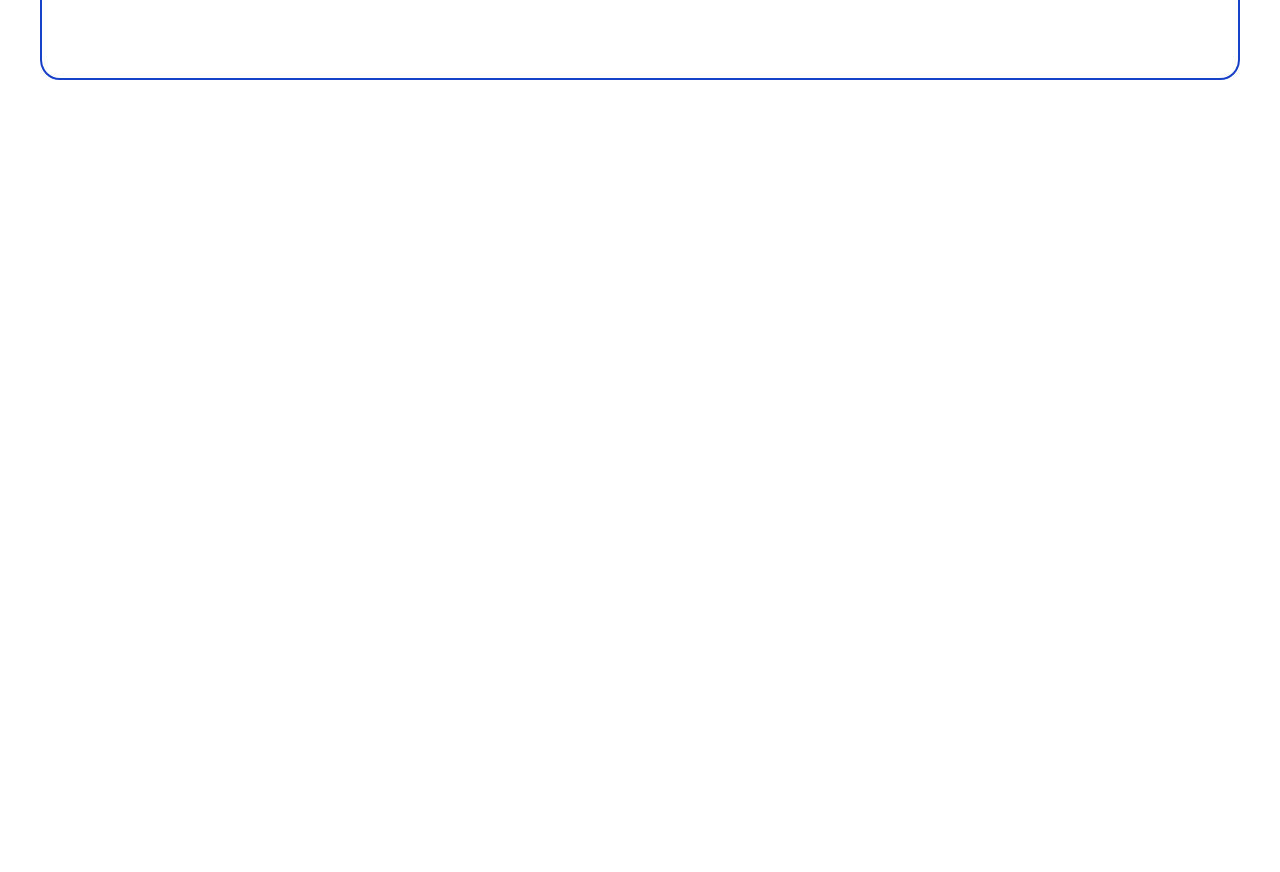
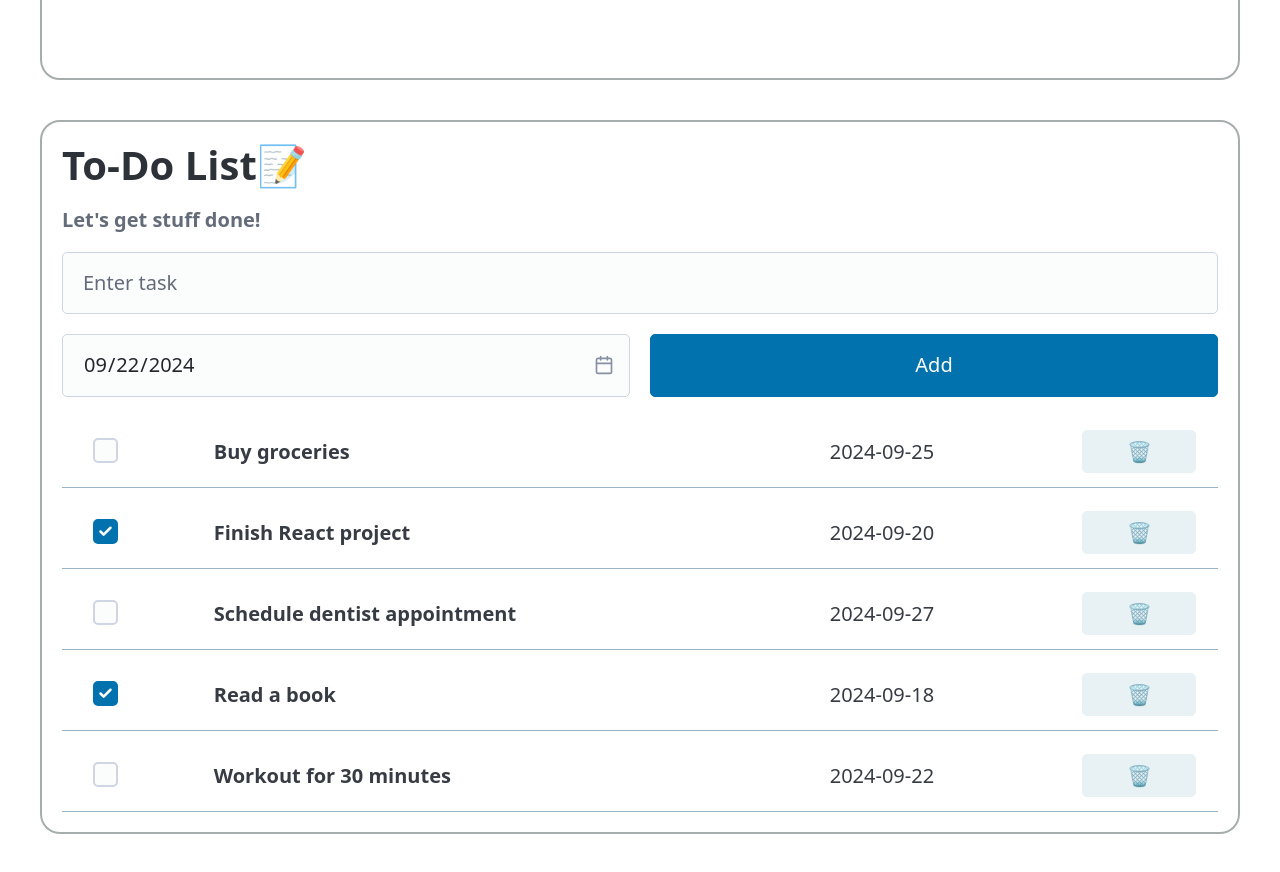
Before and after one commit to easoncchou/starboard-frontend, a React (Vite) app: page / in a window 1280 px wide. Shown: the part 440-1312 px from the top of the page. Before the commit the page ends 800 px from the top, so only its background shows below. Built offline with nearby package versions, Linux system fonts and the light colour scheme; no server answers.

Commit message:
finished to-do list with mock data

```diff
--- a/src/App.jsx
+++ b/src/App.jsx
@@ -2,6 +2,7 @@ import { useState } from 'react'
 import Landing from './components/Landing'
 import Header from './components/Header'
 import Weather from './components/Weather'
+import ToDo from './components/ToDo'
 
 function App() {
   const [signedIn, setSignedIn] = useState(true)
@@ -12,6 +13,7 @@ function App() {
         <>
         <Header />
         <Weather />
+        <ToDo/>
         </>
       ) : (
         <Landing />
--- a/src/components/ToDo.jsx
+++ b/src/components/ToDo.jsx
@@ -1,8 +1,74 @@
 import { useState, useEffect } from 'react'
+import ToDoItem from './ToDoItem'
+import toDoItemsData from '../mockToDoData.json'
 
 export default function ToDo() {
 
+    const getCurrentDate = () => {
+        const today = new Date();
+        const year = today.getFullYear();
+        const month = String(today.getMonth() + 1).padStart(2, '0'); // Months are zero-based
+        const day = String(today.getDate()).padStart(2, '0');
+        return `${year}-${month}-${day}`;
+    };
+
+    const [toDoItems, setToDoItems] = useState(toDoItemsData)
+
+    const [taskInput, setTaskInput] = useState("")
+
+    const [dateInput, setDateInput] = useState(getCurrentDate)
+
+    useEffect(() => {}, [])
+
+    function handleTaskChange(event) {
+        setTaskInput(event.target.value)
+    }
+
+    function handleDateChange(event) {
+        setDateInput(event.target.value)
+    }
+
+    function handleDelete(id) {
+        setToDoItems(toDoItems.filter((item) => item.id !== id))
+    }
+
+    function handleToggleDone(id) {
+        setToDoItems(toDoItems.map(item => {
+            if (item.id === id) {
+                return {...item, done: !item.done}
+            }
+            return item
+        }))
+    }
+
+    function handleSubmit(event) {
+        event.preventDefault()
+        if (taskInput.length > 0) {
+            toDoItems.push({task: taskInput, done: false, dateToComplete: dateInput})
+            setTaskInput('')
+            setDateInput(getCurrentDate())
+        }
+    }
+
     return (
+        <div className="container widget-container">
+            <h1>To-Do List📝</h1>
+            <h6>Let's get stuff done!</h6>
+            <form onSubmit={handleSubmit}>
+            <input name="taskName" type="text" placeholder="Enter task" value={taskInput} onChange={handleTaskChange}/>
+                <div className="grid">
+                    <input name="date" type="date" value={dateInput} onChange={handleDateChange}/>
+                    <input type="submit" value="Add" />
+                </div>
+            </form>
+            <div className="item-list">
+                {toDoItems.map((item, index) => {
+                    return (
+                        <ToDoItem key={item.id} id={item.id} task={item.task} done={item.done} dateToComplete={item.dateToComplete} handleToggleDone={handleToggleDone} handleDelete={handleDelete}/>
+                    )
+                })}
+            </div>
+        </div>
 
     )
 }
--- /dev/null
+++ b/src/components/ToDoItem.jsx
@@ -0,0 +1,13 @@
+import { useState, useEffect } from 'react'
+
+export default function ToDoItem({id, task, done, dateToComplete, handleToggleDone, handleDelete}) {
+
+    return (
+        <div className="to-do-item">
+            <input type="checkbox" checked={done} onChange={() => handleToggleDone(id)}/>
+            <div><b>{task}</b></div>
+            <div>{dateToComplete}</div>
+            <button onClick={() => handleDelete(id)}>🗑️</button>
+        </div>
+    )
+}
--- a/src/components/Weather.jsx
+++ b/src/components/Weather.jsx
@@ -16,7 +16,7 @@ export default function Weather() {
             const coordinateResponse = await fetch(`https://api.openweathermap.org/geo/1.0/direct?q=${location}&limit=5&appid=582e92759378a0b3ea0201210b74a023`)
             const coordinateData = await coordinateResponse.json()
             setCoordinateDataLength(coordinateData.length)
-            console.log(coordinateData)
+            // console.log(coordinateData)
             // console.log(`${coordinateData[0].lat}, ${coordinateData[0].lon}`)
             const weatherResponse = await fetch(`https://api.openweathermap.org/data/2.5/weather?lat=${coordinateData[locationIndex].lat}&lon=${coordinateData[locationIndex].lon}&appid=582e92759378a0b3ea0201210b74a023&units=metric`)
             let weatherData = await weatherResponse.json()
@@ -52,7 +52,7 @@ export default function Weather() {
             const ceiling = coordinateDataLength > 0 ? coordinateDataLength : 1
             return (prevLocationIndex + 1) % ceiling
         })
-        console.log(locationIndex)
+        // console.log(locationIndex)
     }
 
     let suggestion = <p>&nbsp;</p>
@@ -65,7 +65,7 @@ export default function Weather() {
     }
 
     return (
-        <div className="container weatherContainer">
+        <div className="container widget-container">
             <header>
                 <h1>&nbsp;Weather🌥️</h1>
                 <h6>&nbsp;&nbsp;what's it like outside?</h6>
--- /dev/null
+++ b/src/mockToDoData.json
@@ -0,0 +1,32 @@
+[
+    {
+        "id": 1,
+        "task": "Buy groceries",
+        "done": false,
+        "dateToComplete": "2024-09-25"
+    },
+    {
+        "id": 2,
+        "task": "Finish React project",
+        "done": true,
+        "dateToComplete": "2024-09-20"
+    },
+    {
+        "id": 3,
+        "task": "Schedule dentist appointment",
+        "done": false,
+        "dateToComplete": "2024-09-27"
+    },
+    {
+        "id": 4,
+        "task": "Read a book",
+        "done": true,
+        "dateToComplete": "2024-09-18"
+    },
+    {
+        "id": 5,
+        "task": "Workout for 30 minutes",
+        "done": false,
+        "dateToComplete": "2024-09-22"
+    }
+]
--- a/src/styles/global.css
+++ b/src/styles/global.css
@@ -1,6 +1,6 @@
 .header {
     padding: 20px 16px 8px 16px;
-    background: linear-gradient(to bottom, rgb(4, 5, 78), rgb(34, 47, 121));
+    background: linear-gradient(to right, rgb(4, 5, 78), rgb(35, 49, 128));
 }
 
 button {
@@ -8,13 +8,46 @@ button {
     background-color: rgb(108, 172, 211);
 }
 
-.weatherContainer {
+.widget-container {
     margin: 40px auto;
     padding: 20px 20px;
     border: 2px solid rgb(24, 65, 201);
     border-radius: 20px;
 }
 
-.button {
-    margin: 10px 20px 20px auto;
+.item-list {
+    display: flex;
+    flex-direction: column;
+    row-gap: 10px;
 }
+
+.to-do-item {
+    margin: 0;
+    padding: 0 0 0 10px;
+    display: grid;
+    grid-template-columns: 5% 50% 20% 10%;
+    justify-content: space-around;
+    align-items: center;
+    border-bottom: 1px solid #99b4c3;
+}
+.to-do-item div {
+    margin: 0;
+    padding: 0;
+    margin: 1rem;
+}
+.to-do-item button {
+    margin: 0;
+    padding: 5%;
+    background-color:#e8f2f5;
+    border-color: #e8f2f5;
+}
+
+@media (prefers-color-scheme: light) {
+    .header {
+        background: #d5f8ff
+    }
+
+    .widget-container {
+        border-color: rgb(167, 173, 173);
+    }
+}
```
